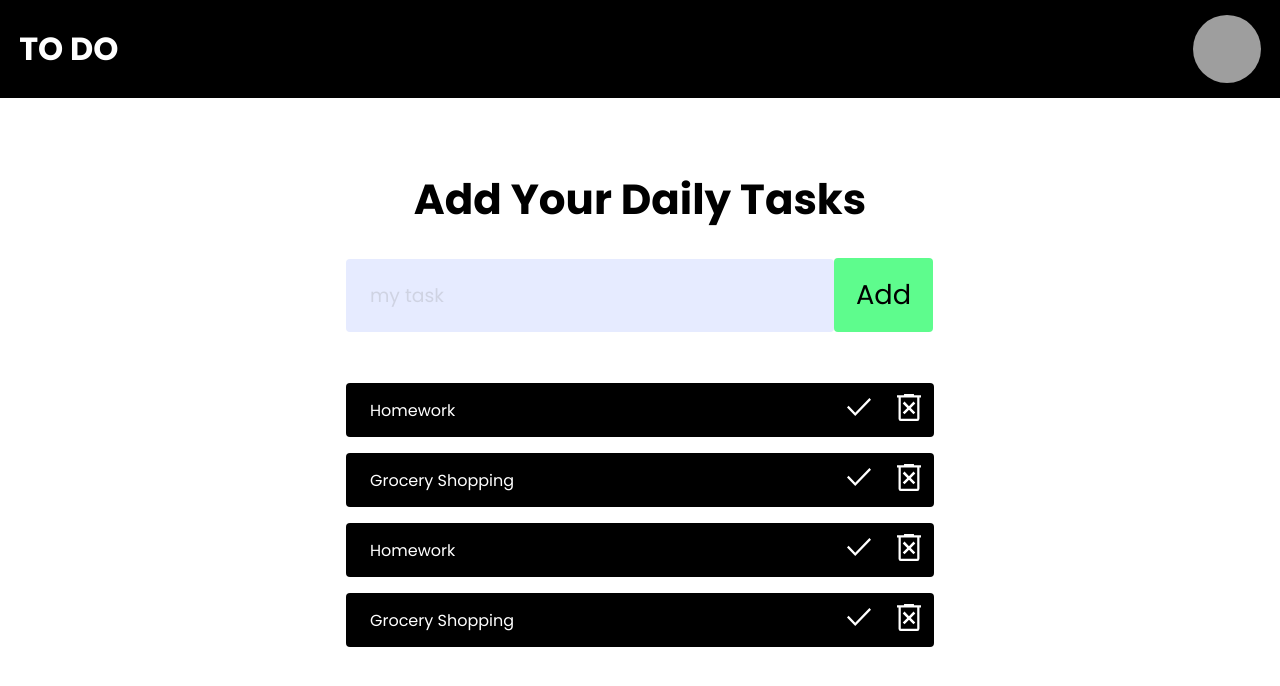
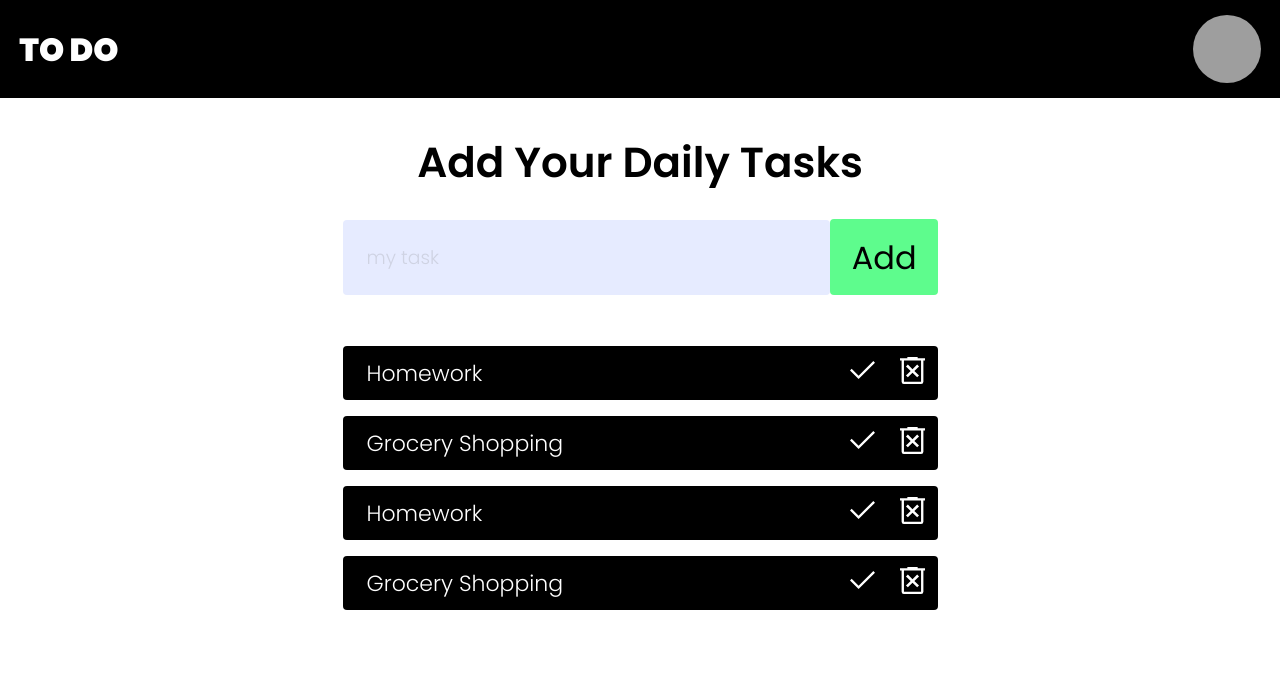
Before and after one commit to Milltiades/Challange-Todo, a React (Vite) app: page /user in a window 1280 px wide. Shown: the top 686 px of the page. Built offline with nearby package versions, Linux system fonts and the light colour scheme; grey boxes are pictures that could not be loaded.

Commit message:
fixed styles

```diff
--- a/src/components/LoginComponent.tsx
+++ b/src/components/LoginComponent.tsx
@@ -65,7 +65,7 @@ height: 100%;
 text-align: center;
 border-radius: 4px;
 padding: 33px 24px 63px 24px;
-@media (min-width: 588px){
+@media (min-width: 595px){
     padding: 33px 50px 63px 51px;
     width: 36.75rem;
 }
--- a/src/components/StarterComponent.tsx
+++ b/src/components/StarterComponent.tsx
@@ -38,7 +38,7 @@ const ButtonStart = styled.button`
 background: black;
 color: white;
     }
-    @media (min-width: 588px){
+    @media (min-width: 595px){
         margin-top: 160px;
     }
 `
--- a/src/components/TaskComponent.tsx
+++ b/src/components/TaskComponent.tsx
@@ -10,7 +10,7 @@ export default function TaskComponent() {
   }
 
 
-  // const [taskColorIndex, setTaskColorIndex] = useState(-1)
+
   const [addTask, setAddTask] = useState<Task[] | any >([
    { value:"Homework", isDone: false},
    { value:"Grocery Shopping", isDone: false},
@@ -74,7 +74,7 @@ export default function TaskComponent() {
       {newArray.map((item: any, index: any) => {
         return (
           <Task key={index} background={item.isDone? "#E6EBFF" : "black"}>
-            <p>{item.value}</p>
+            <P>{item.value}</P>
             <TaskBTN>
               <IconBtnDone onClick={() => doneTask(index)}>
                 <img src="/assets/doneT.svg" alt="" />
@@ -90,11 +90,20 @@ export default function TaskComponent() {
     </Main>
   );
 }
+const P = styled.p`
+
+text-transform: capitalize;
+@media (min-width: 595px){
+    font-size: 1.375rem;
+    font-weight: 300;
+    line-height: 1.9375rem;
+  }
+`
 
 const LoginMain = styled.div`
-   @media (min-width: 588px){
-    width: 36.75rem;
-    margin: 35px auto;
+   @media (min-width: 595px){
+    width: 595px;
+    margin: 0 auto;
   }
 `
 
@@ -131,6 +140,7 @@ const Task = styled.div<any>`
   border-radius: 4px;
   height: 54px;
 
+
 `;
 const TaskBTN = styled.div`
   display: flex;
@@ -153,14 +163,21 @@ const Button = styled.button`
   background: #5efc8d;
   border: none;
   border-radius: 4px;
-  padding: 1rem 1.375rem;
+  padding: 1rem;
   color: black;
   font-size: 1.7rem;
+  line-height: 2.34rem;
+
   cursor: pointer;
   :hover{
     background: black;
     color: white;
   }
+  @media (min-width: 595px) {
+    line-height: 2.8125rem;
+    padding: 1rem 1.375rem 0.9375rem 1.375rem;
+ font-size: 2rem;
+ }
 `;
 
 const Input = styled.input`
@@ -170,9 +187,15 @@ const Input = styled.input`
   background: #e6ebff;
   color: black;
   font-size: 1.175rem;
-  padding: 1.375rem 0 1.375rem 1.5rem;
+  padding: 1.2rem;
+  line-height: 1.9375rem;
+  font-weight: 300;
+  text-transform: lowercase;
   ::placeholder {
     opacity: 0.2;
+  }
+  @media (min-width: 595px){
+padding: 1.375rem 0 1.375rem 1.5rem;
   }
 `;
 
@@ -186,10 +209,12 @@ const Label = styled.label`
 `;
 
 const H1 = styled.h1`
+font-weight: 600;
   font-size: 1.7rem;
-  margin-top: 2.2rem;
+  line-height: 3.6875rem;
+  margin-top: 2.1875rem;
   color: black;
-  @media (min-width: 588px){
-    font-size: 42px;
+  @media (min-width: 595px){
+    font-size: 2.625rem;
   }
 `;
--- a/src/components/UserPageComponent.tsx
+++ b/src/components/UserPageComponent.tsx
@@ -12,9 +12,9 @@ export default function UserPageComponent() {
   return (
     <Div>
     <Header>
-        <h1>TO DO</h1>
+        <H1>TO DO</H1>
         <DivUser>
-            <p>{userName && userName}</p>
+            <P>{userName && userName}</P>
             <Img img={`url(${getFile})`}/>
         </DivUser>
     </Header>
@@ -22,7 +22,18 @@ export default function UserPageComponent() {
     </Div>
   )
 }
+const P = styled.p`
+    font-weight: 300;
+    font-size: 1.375rem;
+    line-height: 1.9375rem;
+    text-transform: capitalize;
+`
 
+const H1 = styled.h1`
+    font-weight: 900;
+    line-height: 3.1875rem;
+
+`
 const Img = styled.div<any>`
     width: 4.25rem;
     height: 4.25rem;
```
